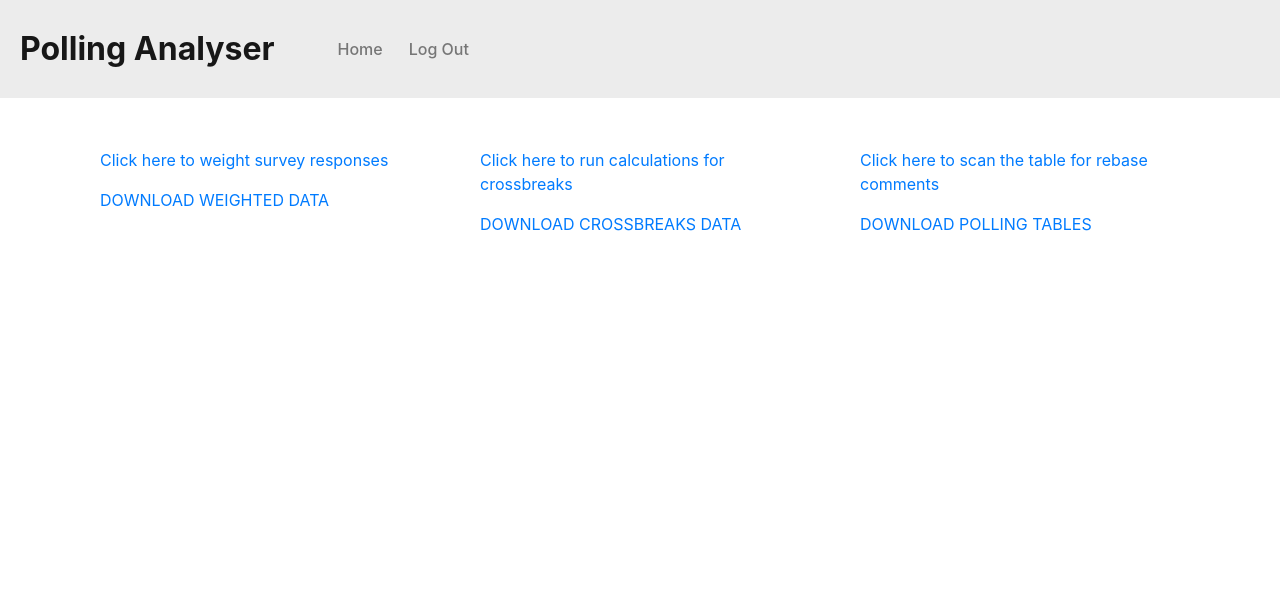
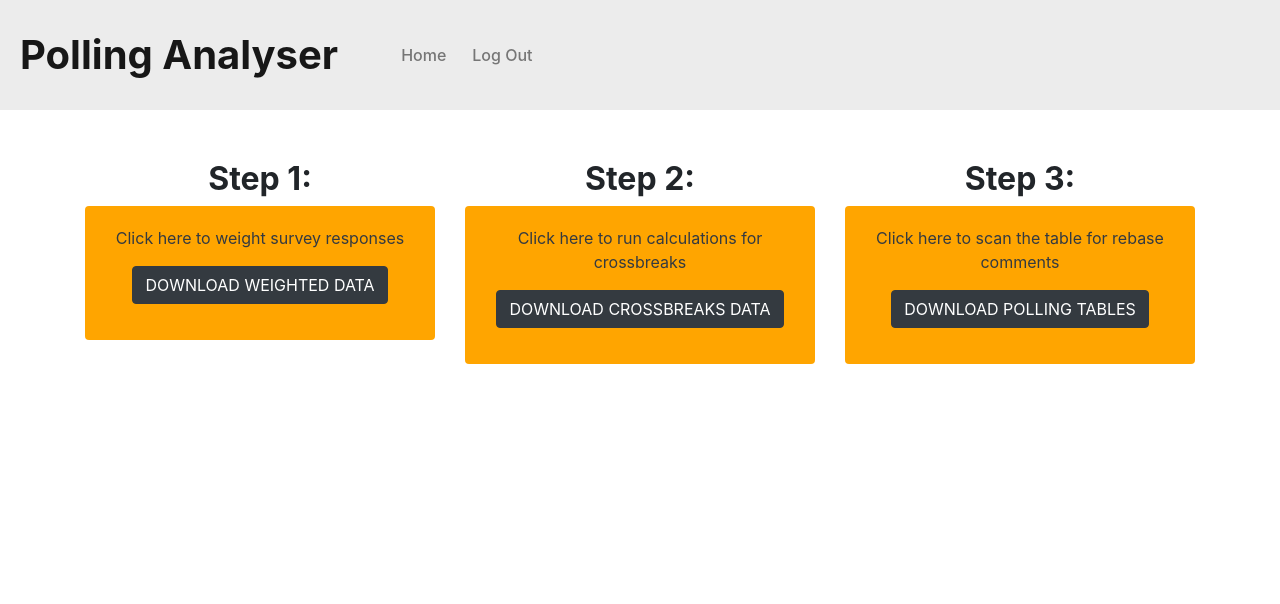
Before and after one commit to pf-data-projects/pf_polling_analyser, a Django app: page / in a window 1280 px wide. Shown: the top 604 px of the page. Run offline with Django 3.2, Linux system fonts and the light colour scheme; a user stored in the database is signed in; data comes from the database, SQL or seed files in the repository; some libraries are stand-ins or nearby versions.

Commit message:
FEAT: update layout of the home page into 3 distinct cards.

```diff
--- a/static/css/style.css
+++ b/static/css/style.css
@@ -19,7 +19,7 @@ main {
 }
 
 #logo {
-    font-size: 200%;
+    font-size: 250%;
     font-weight: 700;
     margin-right: 50px;
 }
@@ -30,3 +30,24 @@ main {
 }
 
 /* Styles for home page */
+
+.feature-card {
+    background-color: #FFA500;
+    padding: 20px;
+    margin: auto;
+    text-align: center;
+}
+
+.feature-card-text {
+    color: #343a40;
+}
+
+.feature-card-text:hover {
+    color: black;
+    text-decoration: none;
+}
+
+.steps {
+    text-align: center;
+    font-weight: 700;
+}
--- a/templates/query_list.html
+++ b/templates/query_list.html
@@ -23,21 +23,24 @@
 <div class="container">
     <div class="row">
         <div class="col">
-            <div class="container">
-                <p><a href="{% url 'weight_data' %}">Click here to weight survey responses</a></p>
-                <p><a href="{% url 'download_weights' %}">DOWNLOAD WEIGHTED DATA</a></p>
+            <h2 class="steps">Step 1:</h2>
+            <div class="container feature-card rounded">
+                <p><a class="feature-card-text" href="{% url 'weight_data' %}">Click here to weight survey responses</a></p>
+                <p><a class="btn btn-dark" href="{% url 'download_weights' %}">DOWNLOAD WEIGHTED DATA</a></p>
             </div>
         </div>
         <div class="col">
-            <div class="container">
-                <p><a href="{% url 'upload_data' %}">Click here to run calculations for crossbreaks</a></p>
-                <p><a href="{% url 'download_csv' %}">DOWNLOAD CROSSBREAKS DATA</a></p>
+            <h2 class="steps">Step 2:</h2>
+            <div class="container feature-card rounded">
+                <p><a class="feature-card-text" href="{% url 'upload_data' %}">Click here to run calculations for crossbreaks</a></p>
+                <p><a class="btn btn-dark" href="{% url 'download_csv' %}">DOWNLOAD CROSSBREAKS DATA</a></p>
             </div>
         </div>
         <div class="col">
-            <div class="container">
-                <p><a href="{% url 'scan_table' %}">Click here to scan the table for rebase comments</a></p>
-                <p><a href="{% url 'table_download' %}">DOWNLOAD POLLING TABLES</a></p>
+            <h2 class="steps">Step 3:</h2>
+            <div class="container feature-card rounded">
+                <p><a class="feature-card-text" href="{% url 'scan_table' %}">Click here to scan the table for rebase comments</a></p>
+                <p><a class="btn btn-dark" href="{% url 'table_download' %}">DOWNLOAD POLLING TABLES</a></p>
             </div>
         </div>
     </div>
@@ -54,7 +57,7 @@
 {% else %}
 
 <hr/>
-<p>Your profile is awaiting approval. Please ask Jeremy to approve it for you.</p>
+<p>Your profile is awaiting approval. Please ask an admin to approve it for you.</p>
 
 {% endif %}
 {% endif %}
```
